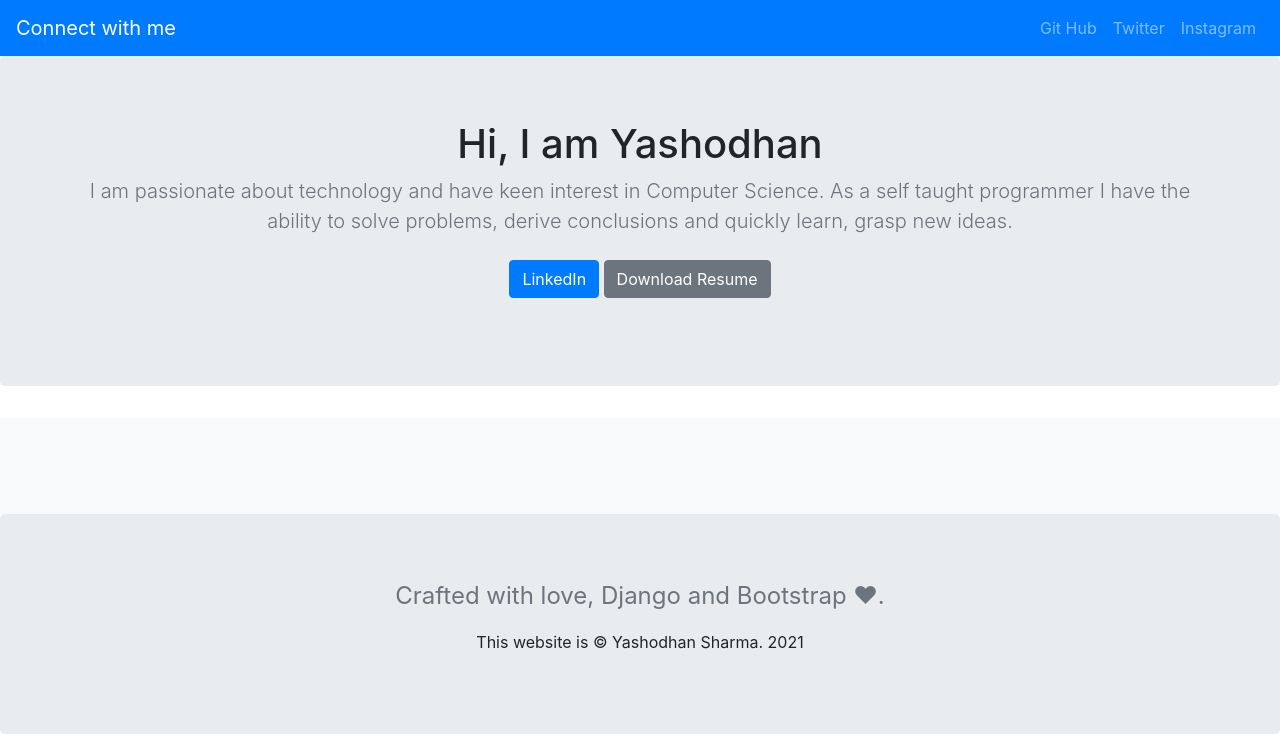
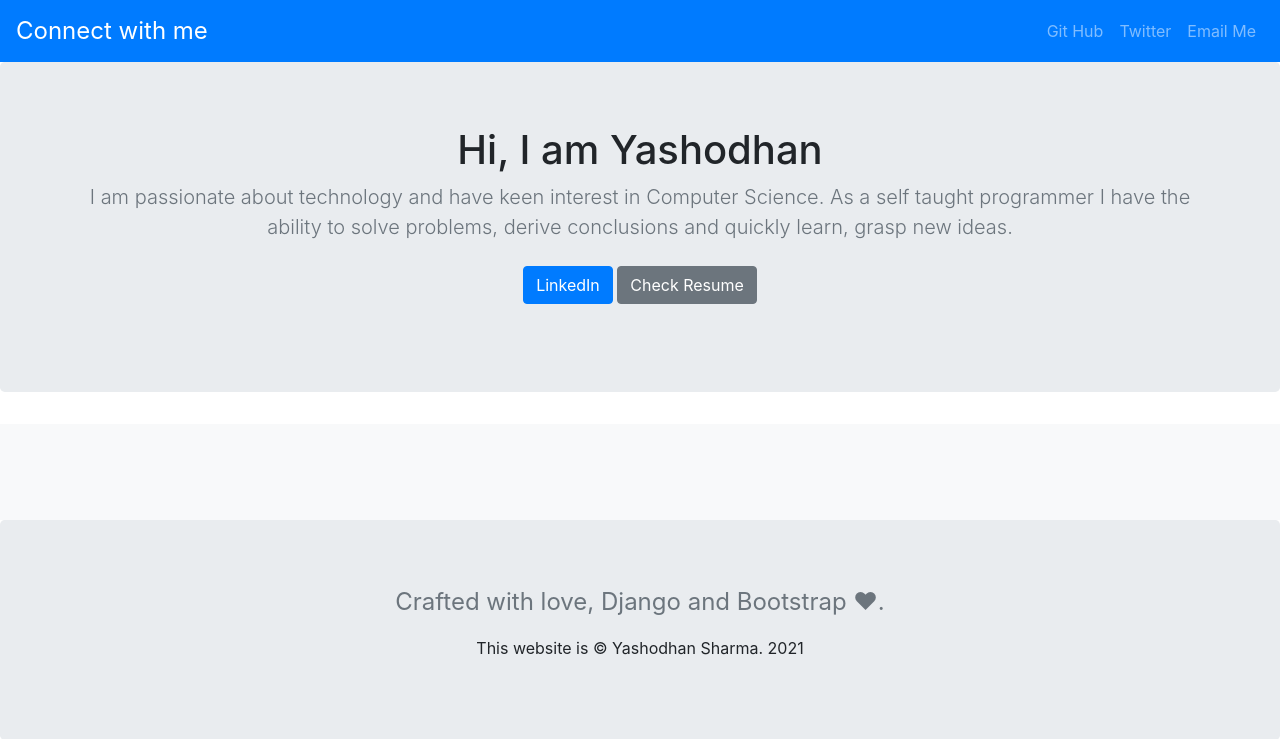
Before and after one commit to iYashodhan/MyPortfolio-Django, a Django app: template home/templates/home.html in a window 1280 px wide. Shown: the top 739 px of the page. Run offline with Django 3.2, Linux system fonts and the light colour scheme; the template is opened without the code that fills it, so the values that code supplies are empty; parts of the project's set-up code (start-up, migrations or seed data) failed here and were passed over; some libraries are stand-ins or nearby versions.

Commit message:
Portfolio done, everything's working

```diff
--- a/home/templates/home.html
+++ b/home/templates/home.html
@@ -1,7 +1,8 @@
 <!doctype html>
 <html lang="en">
+{% load staticfiles %}
 <head>
-    {% load staticfiles %}
+
     <meta charset="utf-8">
     <meta name="viewport" content="width=device-width, initial-scale=1, shrink-to-fit=no">
     <meta name="description" content="">
@@ -20,7 +21,7 @@
 
 <header>
     <nav class="navbar navbar-expand-lg navbar-dark bg-primary">
-        <a class="navbar-brand"><font color="white">Connect with me</font></a>
+        <a class="navbar-brand"><font color="white" size="5">Connect with me</font></a>
         <button class="navbar-toggler" type="button" data-toggle="collapse" data-target="#navbarNavAltMarkup"
                 aria-controls="navbarNavAltMarkup" aria-expanded="false" aria-label="Toggle navigation">
             <span class="navbar-toggler-icon"></span>
@@ -29,7 +30,7 @@
             <div class="navbar-nav ml-auto">
                 <a class="nav-item nav-link" href="https://github.com/iYashodhan">Git Hub</a>
                 <a class="nav-item nav-link" href="https://twitter.com/Yashxdhan">Twitter</a>
-                <a class="nav-item nav-link" href="https://instagram.com/yashxdhan">Instagram</a>
+                <a class="nav-item nav-link" href="https://instagram.com/yashxdhan">Email Me</a>
             </div>
         </div>
     </nav>
@@ -45,15 +46,13 @@
 
                 <div class="content">
                     <span>
-
-
                     <h1 class="jumbotron-heading">Hi, I am Yashodhan</h1>
                     <p class="lead text-muted">I am passionate about technology and have keen interest in Computer Science. As a self taught programmer I have the ability to solve problems, derive conclusions
                         and quickly learn, grasp new ideas.
                     </p>
                     <p>
                         <a href="https://www.linkedin.com/in/yashodhan-sharma" class="btn btn-primary my-2">LinkedIn</a>
-                        <a href="{ static 'Resume.pdf '}" class="btn btn-secondary my-2">Download Resume</a>
+                        <a href="{% static 'Resume.pdf'%}" class="btn btn-secondary my-2">Check Resume</a>
                     </p>
                         </span>
                 </div>
```
